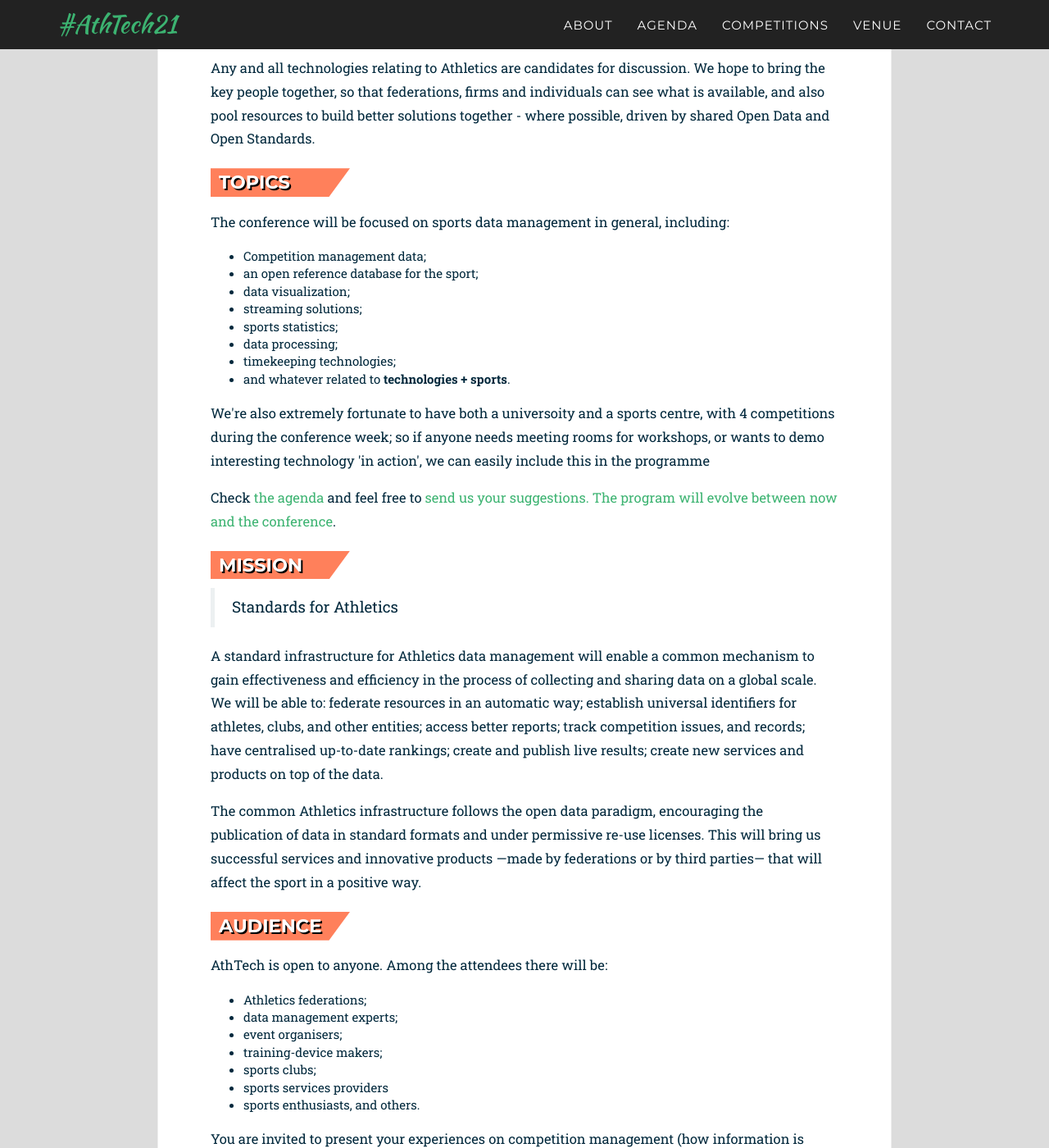
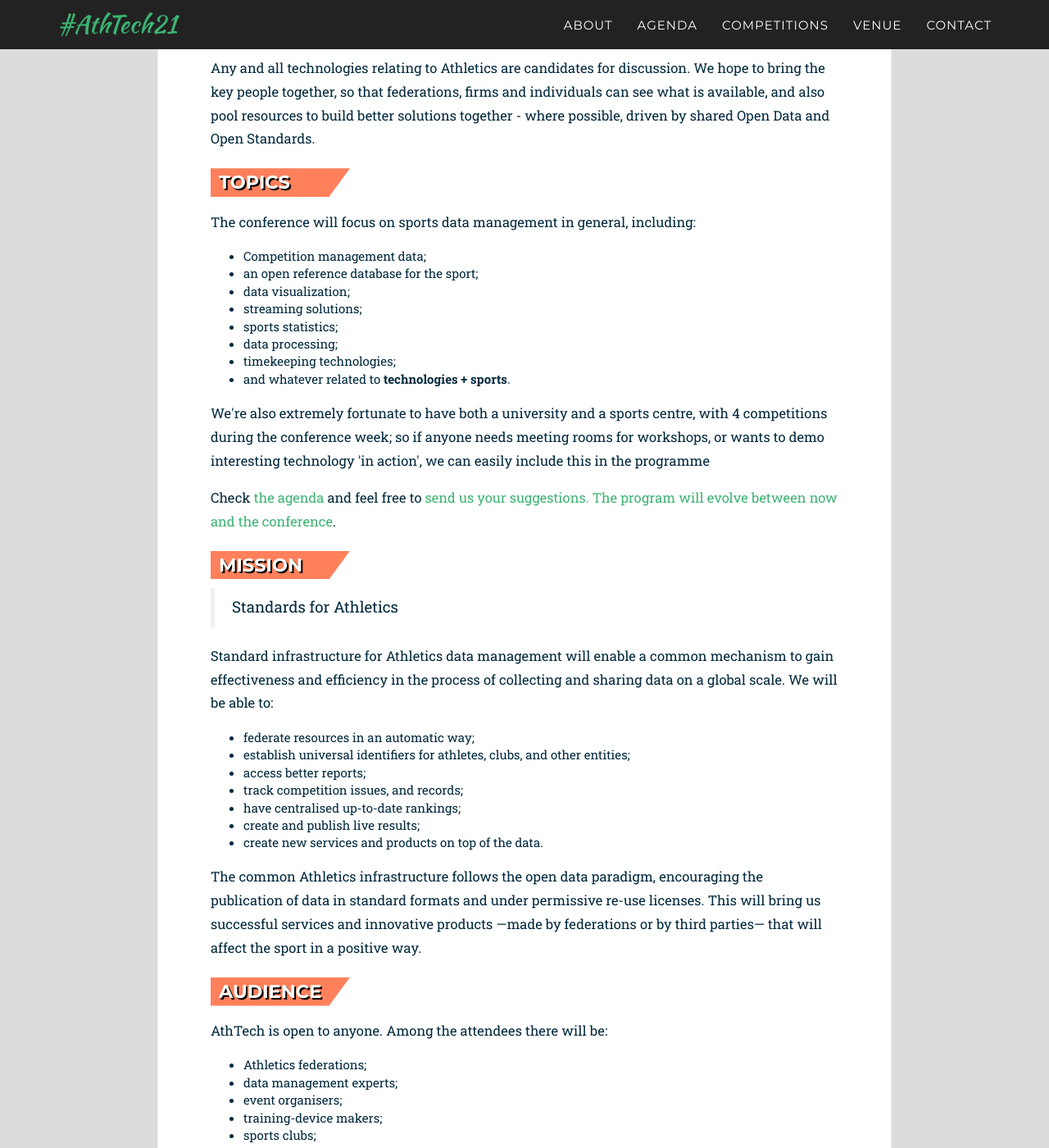
Before and after one commit to openath/athtech, a Jekyll site: the page built from _2021_pages/about.html, in a window 1280 px wide and 1400 px high, scrolled down 650 px. Shown: the whole window at 82% size. Built offline with Jekyll 4.4.1, drawn with Linux system fonts in a browser that asks for light colours; some web fonts are replaced; some of the changed text lies outside the part shown.

Commit message:
typos and proofread

```diff
--- a/_2021_pages/about.html
+++ b/_2021_pages/about.html
@@ -29,7 +29,7 @@ title: About AthTech21
 
       <h2 class="second">Topics</h2>
 
-      <p>The conference will be focused on sports data management in general, including:</p>
+      <p>The conference will focus on sports data management in general, including:</p>
       <ul>
         <li>Competition management data;</li>
         <li>an open reference database for the sport;</li>
@@ -41,7 +41,7 @@ title: About AthTech21
         <li>and whatever related to <strong>technologies + sports</strong>.</li>
       </ul>
 
-      <p>We're also extremely fortunate to have both a universoity and a sports centre, with 4 competitions during
+      <p>We're also extremely fortunate to have both a university and a sports centre, with 4 competitions during
         the conference week; so if anyone needs meeting rooms for workshops, or wants to demo interesting
         technology 'in action', we can easily include this in the programme</p>
 
@@ -52,7 +52,17 @@ title: About AthTech21
 
       <blockquote>Standards for Athletics</blockquote>
 
-      <p>A standard infrastructure for Athletics data management will enable a common mechanism to gain effectiveness and efficiency in the process of collecting and sharing data on a global scale. We will be able to: federate resources in an automatic way; establish universal identifiers for athletes, clubs, and other entities; access better reports; track competition issues, and records; have centralised up-to-date rankings; create and publish live results; create new services and products on top of the data.</p>
+      <p>Standard infrastructure for Athletics data management will enable a common mechanism to gain effectiveness and efficiency in the process of collecting and sharing data on a global scale. We will be able to: </p>
+      <ul>
+        <li>federate resources in an automatic way;</li>
+        <li>establish universal identifiers for athletes, clubs, and other entities;</li>
+        <li>access better reports;</li>
+        <li>track competition issues, and records;</li>
+        <li>have centralised up-to-date rankings;</li>
+        <li>create and publish live results; </li>
+        <li>create new services and products on top of the data.</li>
+      </ul>
+
 
       <p>The common Athletics infrastructure follows the open data paradigm, encouraging the publication of data in standard formats and under permissive re-use licenses. This will bring us successful services and innovative products —made by federations or by third parties— that will affect the sport in a positive way.</p>
 
```
Also changed, not shown: other parts of _2021_pages/about.html (+2 -2 lines).
